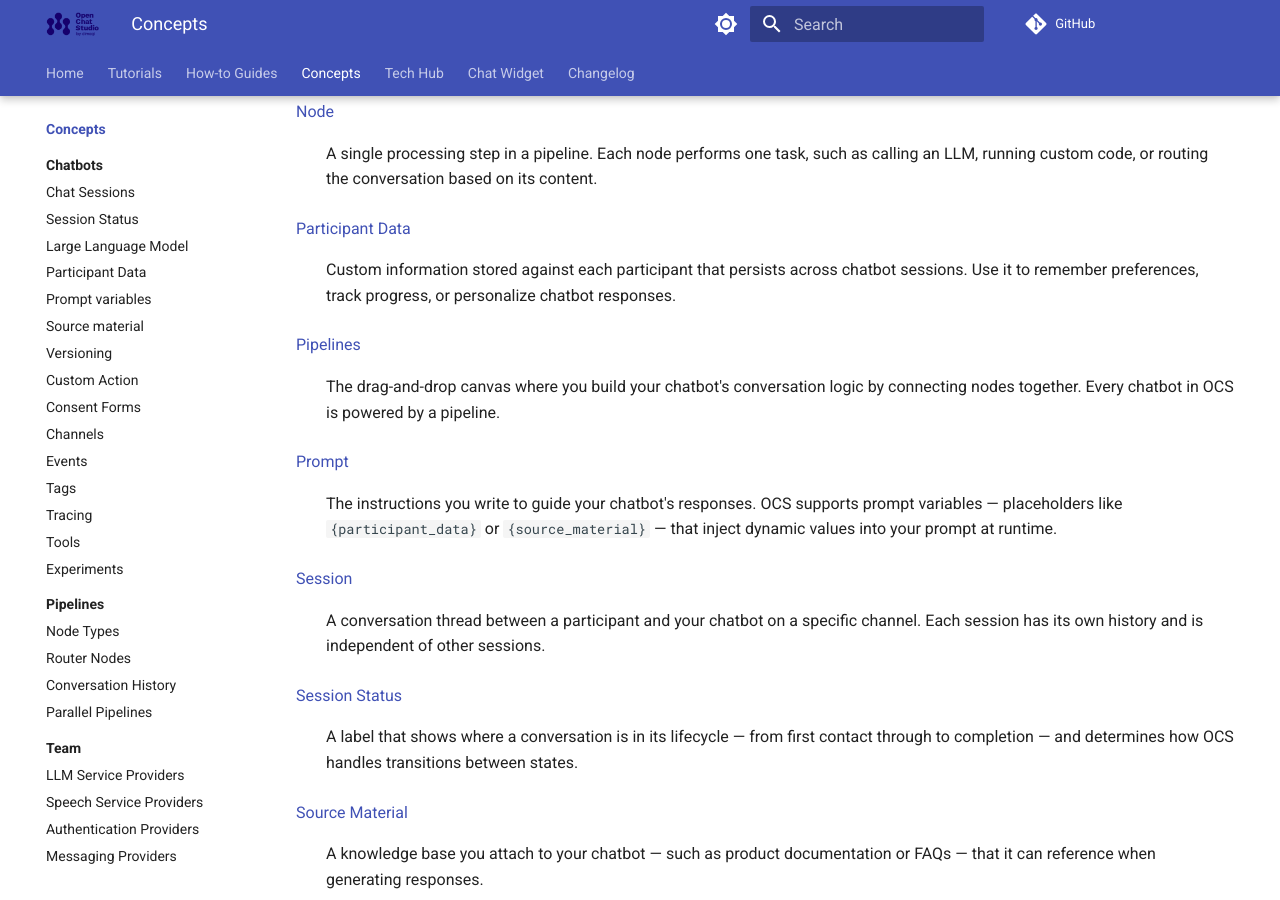
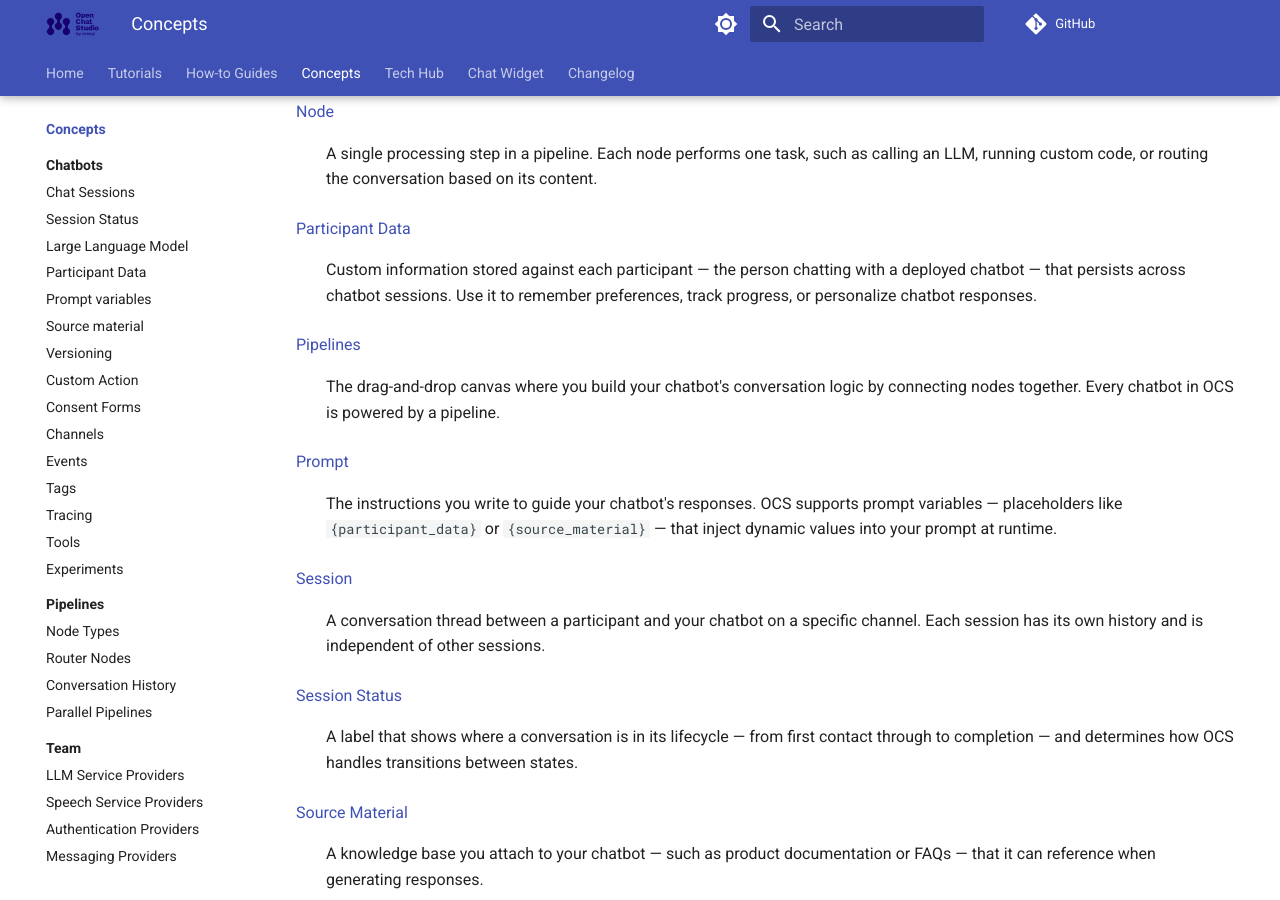
Before and after one commit to dimagi/open-chat-studio-docs, an MkDocs documentation site: the page built from docs/concepts/index.md, in a window 1280 px wide and 900 px high, scrolled down 2013 px. Built offline with MkDocs 1.6.1 and Material for MkDocs 9.7.7, drawn with Linux system fonts in a browser that asks for light colours; a script that is not in the unit is left out; comment, search, counter and statistics services are not loaded.

Commit message:
Added definition of Participant - person chatting to deployed chatbot"

```diff
--- a/docs/concepts/index.md
+++ b/docs/concepts/index.md
@@ -61,7 +61,7 @@ For step-by-step instructions on completing specific tasks, see the [How-to guid
 : A single processing step in a pipeline. Each node performs one task, such as calling an LLM, running custom code, or routing the conversation based on its content.
 
 [Participant Data](participant_data.md)
-: Custom information stored against each participant that persists across chatbot sessions. Use it to remember preferences, track progress, or personalize chatbot responses.
+: Custom information stored against each participant — the person chatting with a deployed chatbot — that persists across chatbot sessions. Use it to remember preferences, track progress, or personalize chatbot responses.
 
 [Pipelines](pipelines/index.md)
 : The drag-and-drop canvas where you build your chatbot's conversation logic by connecting nodes together. Every chatbot in OCS is powered by a pipeline.
```
Also changed, not shown: docs/concepts/participant_data.md (+1 -1 lines), docs/concepts/prompt_variables.md (+1 -1 lines).
